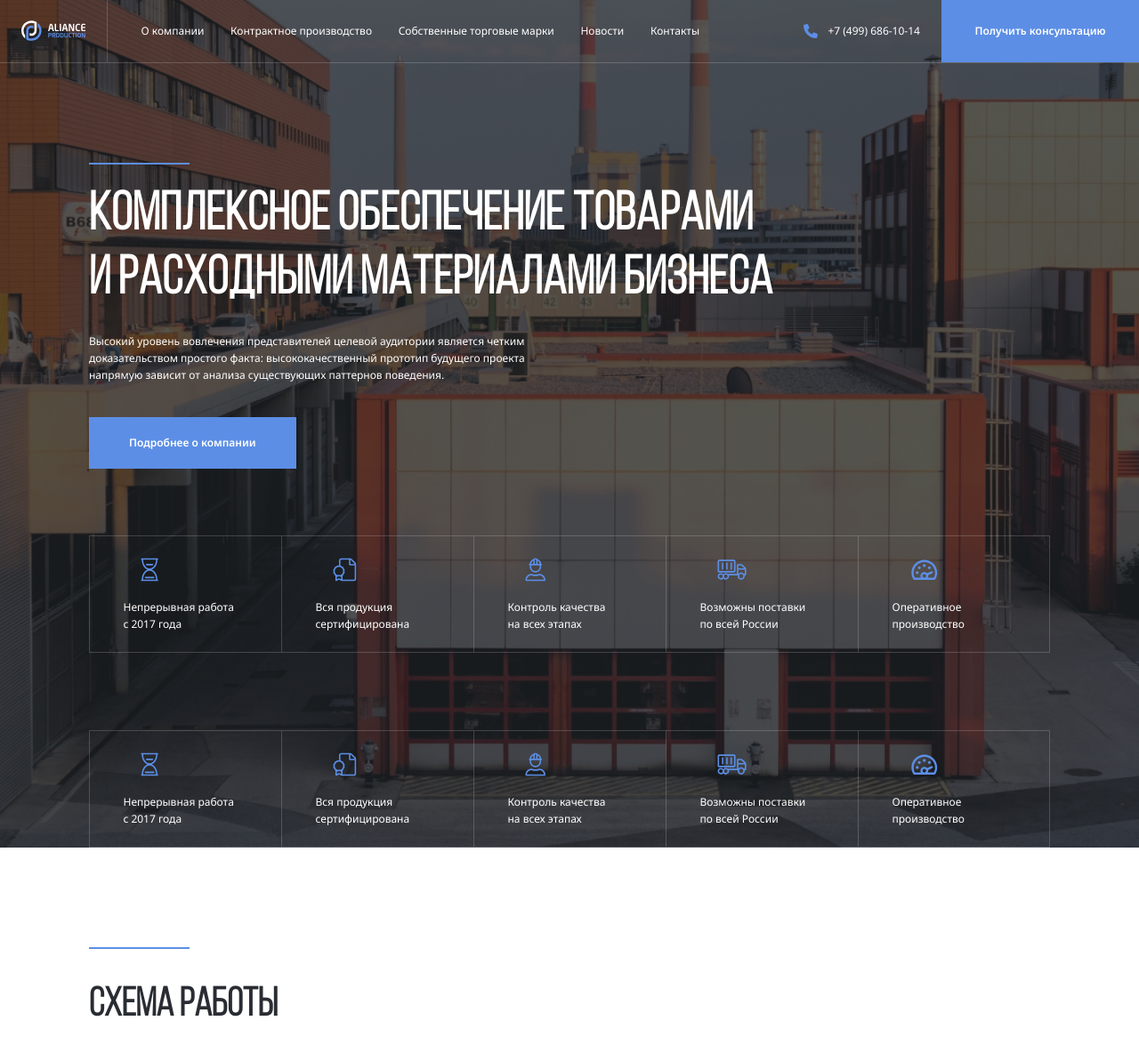
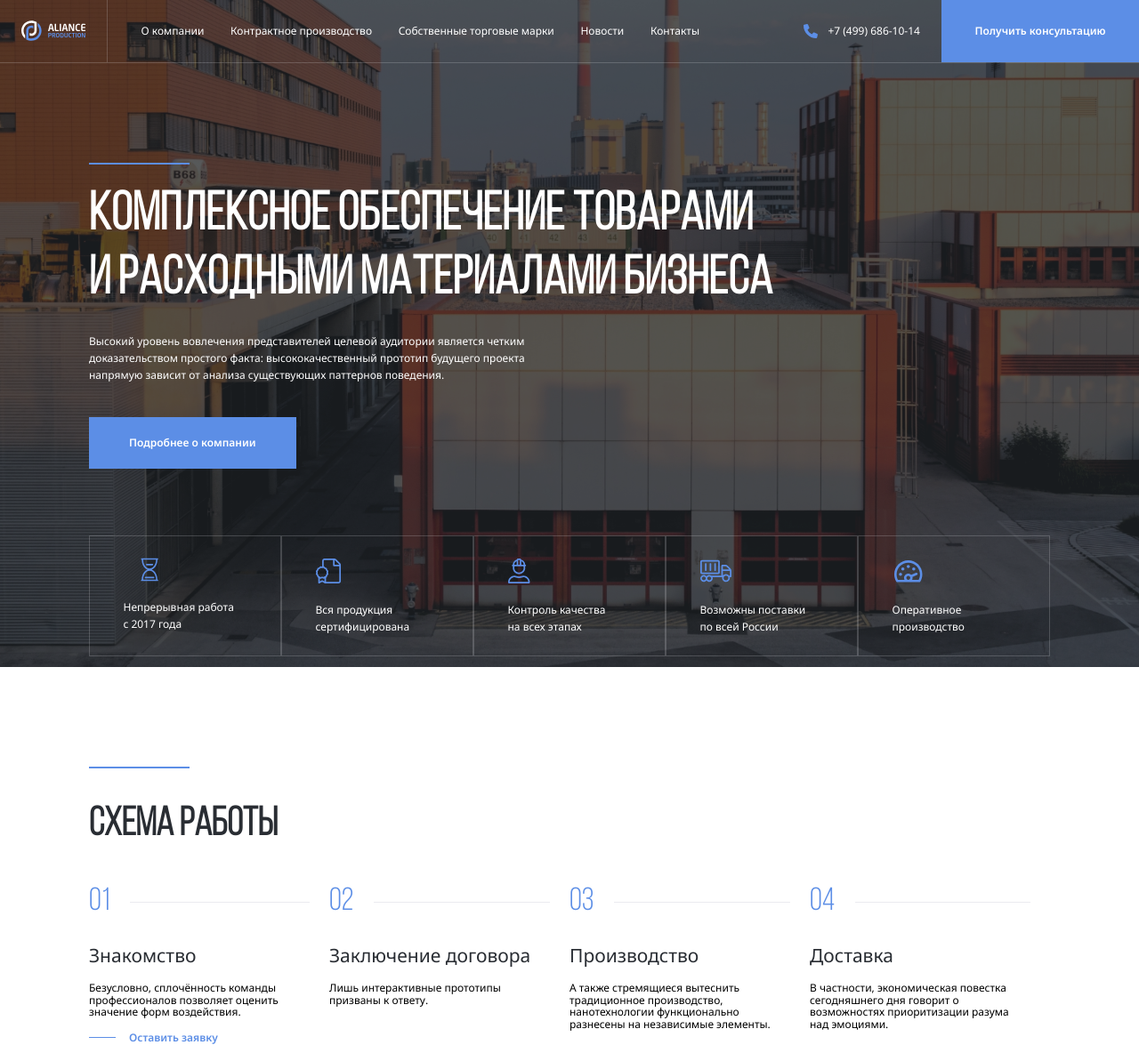
Before and after one commit to Igor2693/Aliance-rem, a PHP site: page / in a window 1280 px wide. Shown: the top 1193 px of the page at 89% size. Run offline with PHP 8.4, Linux system fonts and the light colour scheme.

Commit message:
fix: flider menu

```diff
--- a/css/style.css
+++ b/css/style.css
@@ -49,7 +49,7 @@ body {
 }
 .header {
   padding-top: 5.875rem;
-  min-height: 100vh;
+  /* min-height: 100vh; */
   /* max-width: 1920px;
   margin: auto; */
 
@@ -170,6 +170,7 @@ body {
 }
 .header-features-item {
   padding: 1.75rem 3.125rem;
+  min-height: 100%;
   width: 18rem;
   border: 1px solid rgba(235, 235, 240, 0.2);
 }
@@ -180,8 +181,21 @@ body {
   margin-bottom: 0;
   margin-top: 1.125rem;
 }
-.header-features-item:not(:last-child) {
+/* .header-features-item:not(:last-child) {
   border-right: none;
+} */
+.slider-buttons {
+  display: none;
+  height: 44px;
+}
+.slider-button-prev, .slider-button-next {
+  height: 100%;
+  flex-basis: 50%;
+  border: 1px solid rgba(235, 235, 240, 0.2);
+  display: flex;
+  align-items: center;
+  justify-content: center;
+  cursor: pointer;
 }
 .section {
   margin-top: 9.375rem;
@@ -298,6 +312,10 @@ body {
     padding-left: 2rem;
     padding-right: 2rem;
   }
+  .slider-buttons {
+    display: flex;
+  }
+
 }
 @media (max-width: 992px) {
   html {
--- a/index.html
+++ b/index.html
@@ -168,71 +168,50 @@
             <p class="header-features-text">Непрерывная работа c 2017 года</p>
           </li>
           <li class="swiper-slide header-features-item">
-            <svg class="logo-svg" width="36" height="36">
+            <svg width="36" height="36">
               <use href="/img/sprite.svg#cetificate"></use>
             </svg>
             <p class="header-features-text">Вся продукция сертифицирована</p>
           </li>
           <li class="swiper-slide header-features-item">
-            <svg class="logo-svg" width="36" height="36">
+            <svg width="36" height="36">
               <use href="/img/sprite.svg#control"></use>
             </svg>
             <p class="header-features-text">Контроль качества на всех этапах</p>
           </li>
           <li class="swiper-slide header-features-item">
-            <svg class="logo-svg" width="36" height="36">
+            <svg width="36" height="36">
               <use href="/img/sprite.svg#delivery"></use>
             </svg>
             <p class="header-features-text">Возможны поставки по всей России</p>
           </li>
           <li class="swiper-slide header-features-item">
-            <svg class="logo-svg" width="36" height="36">
+            <svg width="36" height="36">
               <use href="/img/sprite.svg#speed"></use>
             </svg>
             <p class="header-features-text">Оперативное производство</p>
           </li>
         </ul>
         <!-- кнопки навигации назад/вперед -->
-        <div class="swiper-button-prev"></div>
-        <div class="swiper-button-next"></div>
+         <div class="slider-buttons">
+          <div class="slider-button-prev">
+            <svg width="36" height="24">
+              <use href="/img/sprite.svg#arrow-prev"></use>
+            </svg>
+          </div>
+          <div class="slider-button-next">
+            <svg width="36" height="24">
+              <use href="/img/sprite.svg#arrow-next"></use>
+            </svg>
+          </div>
+         </div>
+         <!-- /.slider-buttons -->
 
       </div>
 
 
 
-       <ul class="header-features">
-        <li class="header-features-item">
-          <svg class="logo-svg" width="36" height="36">
-            <use href="/img/sprite.svg#time"></use>
-          </svg>
-          <p class="header-features-text">Непрерывная работа c 2017 года</p>
-        </li>
-        <li class="header-features-item">
-          <svg class="logo-svg" width="36" height="36">
-            <use href="/img/sprite.svg#cetificate"></use>
-          </svg>
-          <p class="header-features-text">Вся продукция сертифицирована</p>
-        </li>
-        <li class="header-features-item">
-          <svg class="logo-svg" width="36" height="36">
-            <use href="/img/sprite.svg#control"></use>
-          </svg>
-          <p class="header-features-text">Контроль качества на всех этапах</p>
-        </li>
-        <li class="header-features-item">
-          <svg class="logo-svg" width="36" height="36">
-            <use href="/img/sprite.svg#delivery"></use>
-          </svg>
-          <p class="header-features-text">Возможны поставки по всей России</p>
-        </li>
-        <li class="header-features-item">
-          <svg class="logo-svg" width="36" height="36">
-            <use href="/img/sprite.svg#speed"></use>
-          </svg>
-          <p class="header-features-text">Оперативное производство</p>
-        </li>
-       </ul>
-       <!-- /.header-features -->
+
     </div>
     <!-- /.container -->
   </header>
--- a/js/main.js
+++ b/js/main.js
@@ -39,12 +39,27 @@ mMenuToggle.addEventListener("click", (event) => {
 
 const swiper = new Swiper('.swiper', {
   speed: 400,
-  loop: true,
   autoHeight: true,
-  slidesPerView: 5,
+  slidesPerView: 1,
   navigation: {
-    nextEl: '.swiper-button-next',
-    prevEl: '.swiper-button-prev',
+    nextEl: '.slider-button-next',
+    prevEl: '.slider-button-prev',
   },
-
+  breakpoints: {
+    // when window width is >= 320px
+    576: {
+      slidesPerView: 2,
+    },
+    // when window width is >= 480px
+    768: {
+      slidesPerView: 3,
+    },
+    // when window width is >= 640px
+    1024: {
+      slidesPerView: 4,
+    },
+    1200: {
+      slidesPerView: 5,
+    }
+  }
 });
```
Also changed, not shown: img/sprite.svg.
